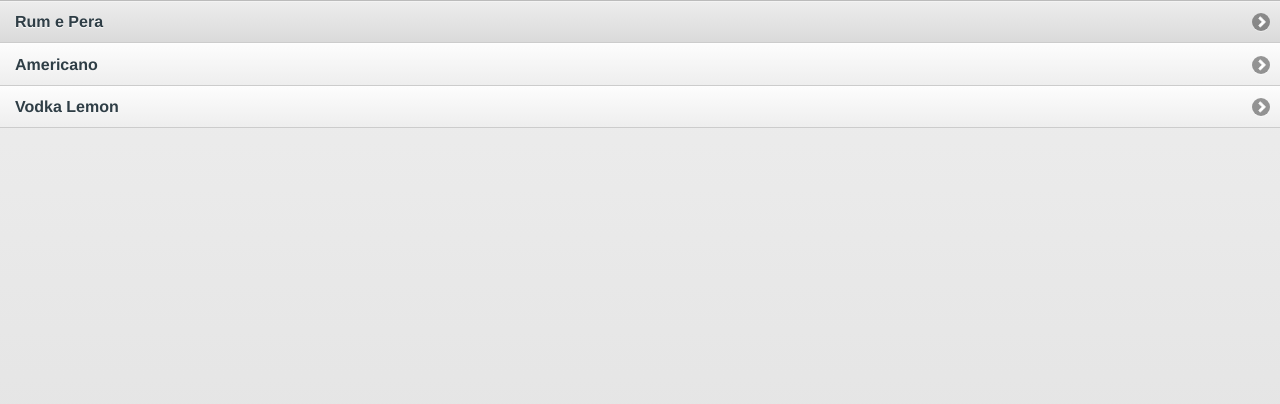
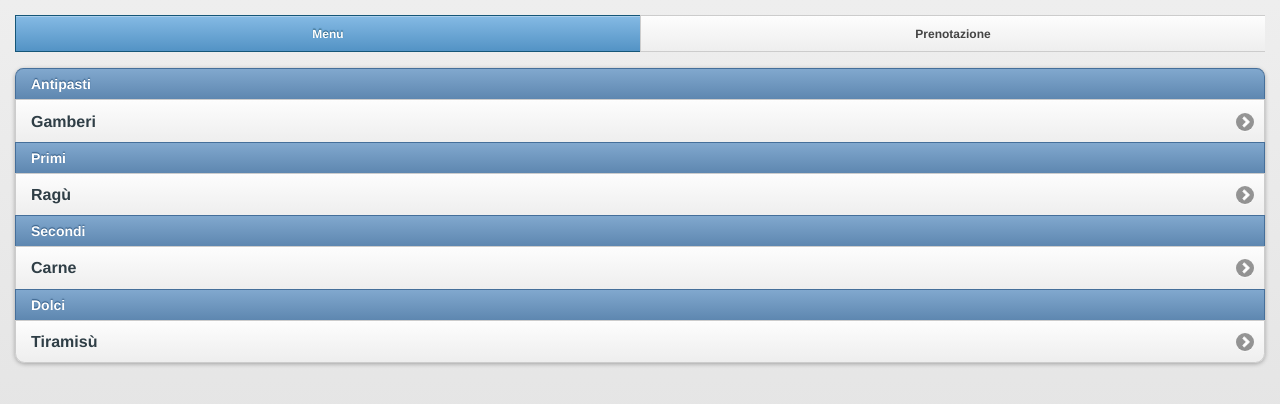
Before and after one commit to jacopocappelli89/ristoranti, a plain HTML site: page index.html in a window 1280 px wide. Drawn offline with Linux system fonts and the light colour scheme.

Commit message:
nuova versione

```diff
--- a/index.html
+++ b/index.html
@@ -10,14 +10,57 @@
 </head>
 
 <body>
-<div data-role="page" id="page">
-  <ul data-role="listview">
-    <li><a href="rumepera.html">Rum e Pera</a></li>
-    <li><a href="americano.html">Americano</a></li>
-    <li><a href="vodkalemon.html">Vodka Lemon</a></li>
-  </ul>
-
-
+<div data-role="page" id="page1">
+    <div data-role="content">
+        <div data-role="navbar" data-iconpos="top">
+            <ul>
+                <li>
+                    <a href="#page1" data-transition="fade" data-theme="" data-icon="" class="ui-btn-active ui-state-persist">
+                        Menu
+                    </a>
+                </li>
+                <li>
+                    <a href="#page1" data-transition="fade" data-theme="" data-icon="">
+                        Prenotazione
+                    </a>
+                </li>
+            </ul>
+        </div>
+        <ul data-role="listview" data-divider-theme="b" data-inset="true">
+            <li data-role="list-divider" role="heading">
+                Antipasti
+            </li>
+            <li data-theme="c">
+                <a href="#page1" data-transition="slide">
+                    Gamberi
+                </a>
+            </li>
+            <li data-role="list-divider" role="heading">
+                Primi
+            </li>
+            <li data-theme="c">
+                <a href="#page1" data-transition="slide">
+                    Ragù
+                </a>
+            </li>
+            <li data-role="list-divider" role="heading">
+                Secondi
+            </li>
+            <li data-theme="c">
+                <a href="#page1" data-transition="slide">
+                    Carne
+                </a>
+            </li>
+            <li data-role="list-divider" role="heading">
+                Dolci
+            </li>
+            <li data-theme="c">
+                <a href="#page1" data-transition="slide">
+                    Tiramisù
+                </a>
+            </li>
+        </ul>
+    </div>
 </div>
 </body>
 </html>
```
